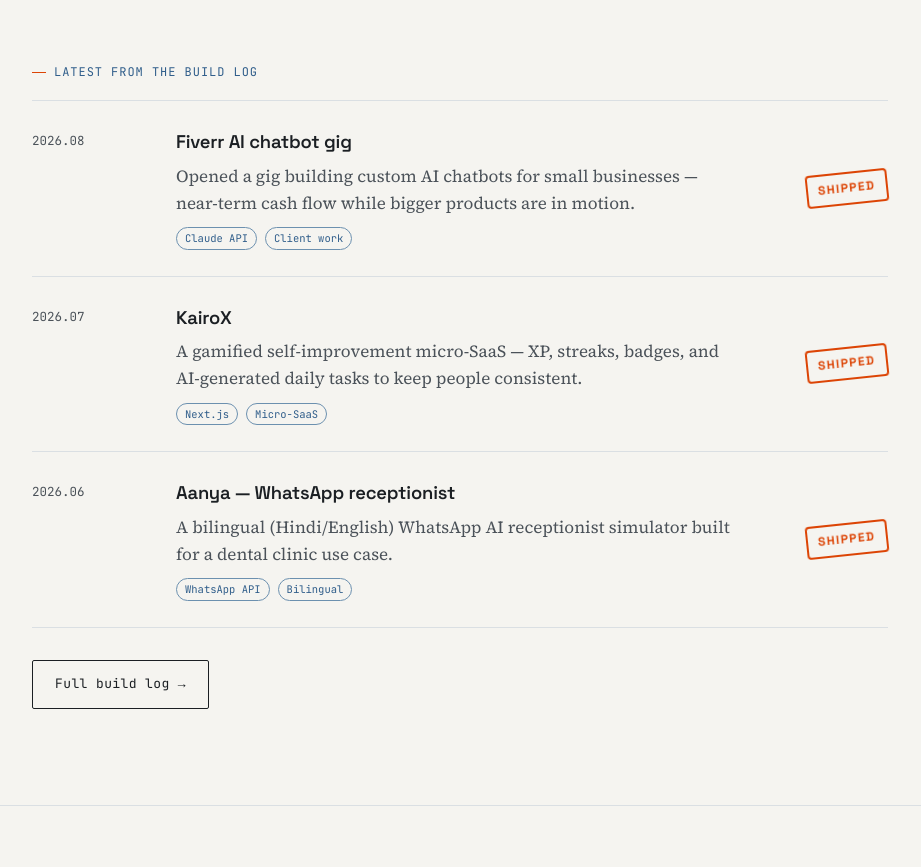
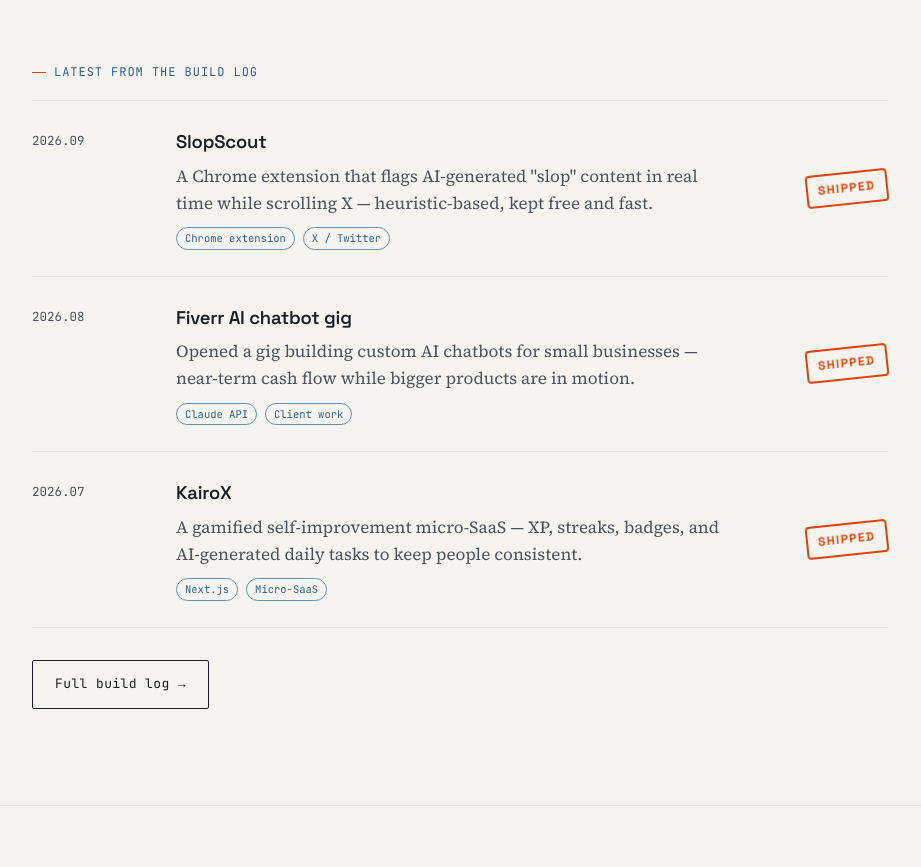
Before and after one commit to isarthakarya/sarthak-website, a plain HTML site: page index.html in a window 1280 px wide. Shown: the part 1240-2107 px from the top of the page, without its empty margins (222-1143 px from the left). Drawn offline with Linux system fonts and the light colour scheme.

Commit message:
Added the new project. Slop scout

```diff
--- a/index.html
+++ b/index.html
@@ -531,6 +531,16 @@ footer{
       <div class="log">
 
         <div class="log-entry">
+          <span class="log-date">2026.09</span>
+          <div class="log-body">
+            <h3>SlopScout</h3>
+            <p>A Chrome extension that flags AI-generated "slop" content in real time while scrolling X — heuristic-based, kept free and fast.</p>
+            <div class="log-tags"><span>Chrome extension</span><span>X / Twitter</span></div>
+          </div>
+          <span class="stamp">SHIPPED</span>
+        </div>
+
+        <div class="log-entry">
           <span class="log-date">2026.08</span>
           <div class="log-body">
             <h3>Fiverr AI chatbot gig</h3>
@@ -546,16 +556,6 @@ footer{
             <h3>KairoX</h3>
             <p>A gamified self-improvement micro-SaaS — XP, streaks, badges, and AI-generated daily tasks to keep people consistent.</p>
             <div class="log-tags"><span>Next.js</span><span>Micro-SaaS</span></div>
-          </div>
-          <span class="stamp">SHIPPED</span>
-        </div>
-
-        <div class="log-entry">
-          <span class="log-date">2026.06</span>
-          <div class="log-body">
-            <h3>Aanya — WhatsApp receptionist</h3>
-            <p>A bilingual (Hindi/English) WhatsApp AI receptionist simulator built for a dental clinic use case.</p>
-            <div class="log-tags"><span>WhatsApp API</span><span>Bilingual</span></div>
           </div>
           <span class="stamp">SHIPPED</span>
         </div>
```
Also changed, not shown: work.html (+10 -0 lines).
